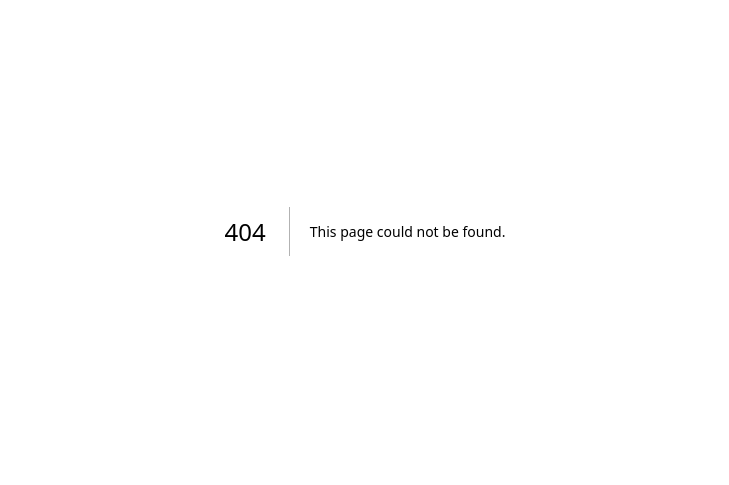
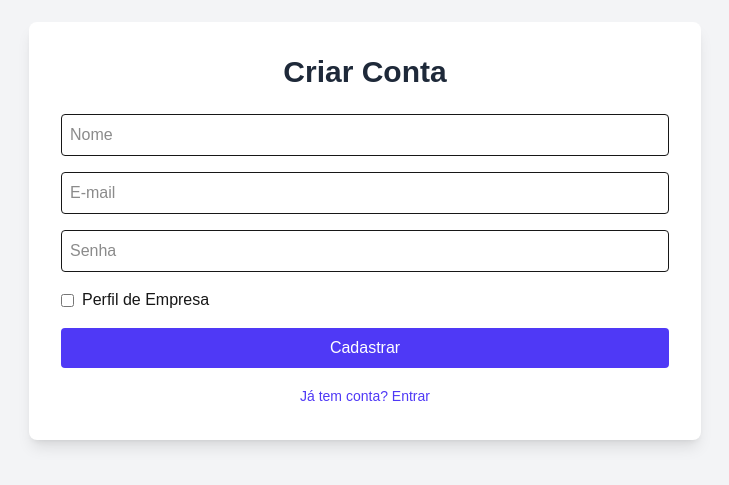
Before and after one commit to EmmanuelStocco/Agendoou-Frontend, a Next.js app: page /signup in a window 1280 px wide. Before the commit this address had no page. Shown: the part 169-654 px from the top of the page, without its empty margins (275-1004 px from the left). Built offline with nearby package versions, Linux system fonts and the light colour scheme.

Commit message:
feat: singup page

```diff
--- /dev/null
+++ b/src/pages/signup/index.tsx
@@ -0,0 +1,165 @@
+import { useState } from 'react'
+import { useRouter } from 'next/router'
+import { registerEntrepreneur, registerUser } from '@/services/authService'
+
+export default function SignupPage() {
+  const router = useRouter()
+  const [name, setName] = useState('')
+  const [email, setEmail] = useState('')
+  const [password, setPassword] = useState('')
+  const [isBusiness, setIsBusiness] = useState(false)
+  const [businessName, setBusinessName] = useState('')
+  const [themeColor, setThemeColor] = useState('#FF5733')
+  const [logoUrl, setLogoUrl] = useState('')
+  const [description, setDescription] = useState('')
+  const [availableDays, setAvailableDays] = useState<any>([])
+  const [availableHours, setAvailableHours] = useState<any>([])
+  const [services, setServices] = useState([{ name: '', duration: 30, price: 0 }])
+  const [error, setError] = useState('')
+
+  const handleServiceChange = (index: number, field: string, value: any) => {
+    const updatedServices: any = [...services]
+    updatedServices[index][field] = value
+    setServices(updatedServices)
+  }
+
+  const addService = () => {
+    setServices([...services, { name: '', duration: 30, price: 0 }])
+  }
+
+  const toggleAvailableDay = (day: any) => {
+    setAvailableDays((prev: any) =>
+      prev.includes(day) ? prev.filter((d: any) => d !== day) : [...prev, day]
+    )
+  }
+
+  const toggleAvailableHour = (hour: string) => {
+    setAvailableHours((prev: any) =>
+      prev.includes(hour) ? prev.filter((h: any) => h !== hour) : [...prev, hour]
+    )
+  }
+
+
+  const handleSubmit = async (e: React.FormEvent) => {
+    e.preventDefault()
+    setError('')
+
+    try {
+      const userData = await registerUser({
+        name,
+        email,
+        password,
+        role: isBusiness ? 'entrepreneur' : 'client',
+      })
+
+      if (isBusiness) {
+        await registerEntrepreneur({
+          userId: userData.id,
+          businessName,
+          themeColor,
+          logoUrl,
+          description,
+          availableDays,
+          availableHours,
+          services,
+        })
+      }
+
+      router.push('/login')
+    } catch (err: any) {
+      console.error(err)
+      setError(err.message || 'Erro ao criar conta')
+    }
+  }
+
+  const dias = ['Segunda', 'Terça', 'Quarta', 'Quinta', 'Sexta', 'Sábado']
+  const horas = ['09:00', '10:00', '11:00', '14:00', '15:00']
+
+  return (
+    <div className="min-h-screen bg-gray-100 flex items-center justify-center">
+      <div className="bg-white p-8 rounded-lg shadow-lg max-w-2xl w-full">
+        <h2 className="text-3xl font-extrabold text-center text-gray-800 mb-6">Criar Conta</h2>
+        {error && <div className="mb-4 text-red-600 text-sm text-center">{error}</div>}
+        <form onSubmit={handleSubmit} className="space-y-4">
+          <input type="text" placeholder="Nome" value={name} onChange={(e) => setName(e.target.value)} required className="w-full border p-2 rounded" />
+          <input type="email" placeholder="E-mail" value={email} onChange={(e) => setEmail(e.target.value)} required className="w-full border p-2 rounded" />
+          <input type="password" placeholder="Senha" value={password} onChange={(e) => setPassword(e.target.value)} required className="w-full border p-2 rounded" />
+
+          <label className="flex items-center space-x-2">
+            <input type="checkbox" checked={isBusiness} onChange={(e) => setIsBusiness(e.target.checked)} />
+            <span>Perfil de Empresa</span>
+          </label>
+
+          {isBusiness && (
+            <div className="space-y-4">
+              <input type="text" placeholder="Nome da Empresa" value={businessName} onChange={(e) => setBusinessName(e.target.value)} className="w-full border p-2 rounded" />
+              <input type="text" placeholder="Cor do Tema (ex: #FF5733)" value={themeColor} onChange={(e) => setThemeColor(e.target.value)} className="w-full border p-2 rounded" />
+              <input type="text" placeholder="Logo URL" value={logoUrl} onChange={(e) => setLogoUrl(e.target.value)} className="w-full border p-2 rounded" />
+              <textarea placeholder="Descrição" value={description} onChange={(e) => setDescription(e.target.value)} className="w-full border p-2 rounded" />
+
+              <div>
+                <p>Dias disponíveis:</p>
+                <div className="flex flex-wrap gap-2">
+                  {dias.map((day) => (
+                    <label key={day} className="flex items-center gap-1">
+                      <input type="checkbox" checked={availableDays.includes(day)} onChange={() => toggleAvailableDay(day)} />
+                      {day}
+                    </label>
+                  ))}
+                </div>
+              </div>
+
+              <div>
+                <p>Horários disponíveis:</p>
+                <div className="flex flex-wrap gap-2">
+                  {horas.map((hour) => (
+                    <label key={hour} className="flex items-center gap-1">
+                      <input type="checkbox" checked={availableHours.includes(hour)} onChange={() => toggleAvailableHour(hour)} />
+                      {hour}
+                    </label>
+                  ))}
+                </div>
+              </div>
+
+              <div>
+                <p>Serviços:</p>
+                {services.map((service, idx) => (
+                  <div key={idx} className="flex gap-2 mb-2">
+                    <input
+                      type="text"
+                      placeholder="Nome"
+                      value={service.name}
+                      onChange={(e) => handleServiceChange(idx, 'name', e.target.value)}
+                      className="flex-1 border p-1 rounded"
+                    />
+                    <input
+                      type="number"
+                      placeholder="Duração"
+                      value={service.duration}
+                      onChange={(e) => handleServiceChange(idx, 'duration', +e.target.value)}
+                      className="w-24 border p-1 rounded"
+                    />
+                    <input
+                      type="number"
+                      placeholder="Preço"
+                      value={service.price}
+                      onChange={(e) => handleServiceChange(idx, 'price', +e.target.value)}
+                      className="w-24 border p-1 rounded"
+                    />
+                  </div>
+                ))}
+                <button type="button" onClick={addService} className="text-sm text-indigo-600 hover:underline">+ Adicionar serviço</button>
+              </div>
+            </div>
+          )}
+
+          <button type="submit" className="w-full bg-indigo-600 text-white py-2 rounded hover:bg-indigo-700">Cadastrar</button>
+        </form>
+        <div className="mt-4 text-center">
+        {/* href="" */}
+          <a  className="text-sm text-indigo-600 hover:underline">Já tem conta? Entrar</a>
+        </div>
+      </div>
+    </div>
+  )
+}
```
